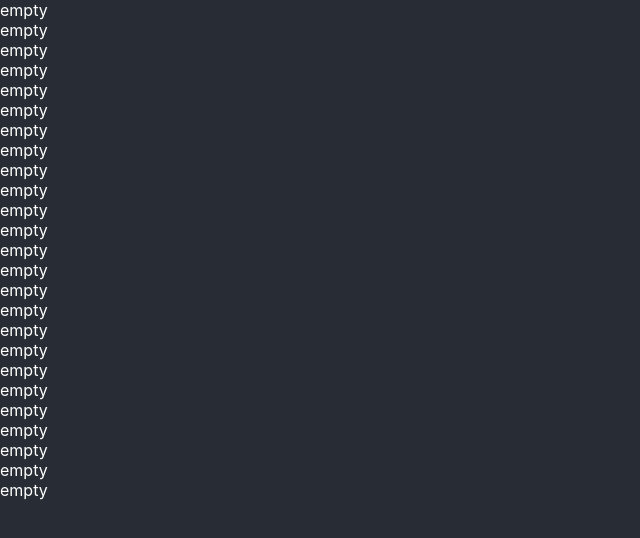
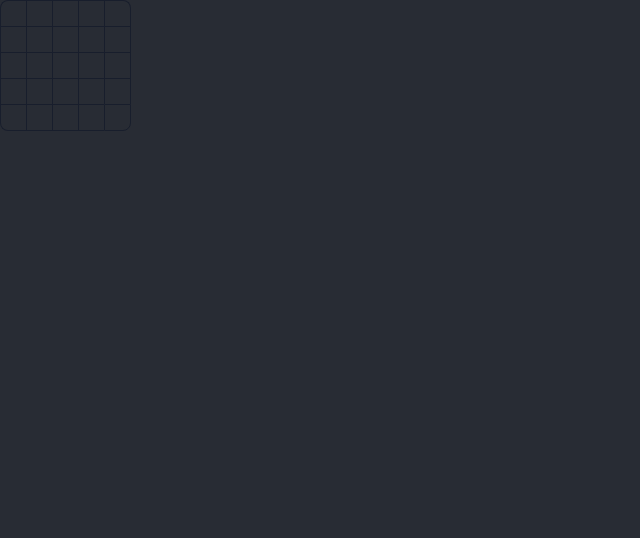
Before and after one commit to taylornorth01/pathfinding-visualizer-react, a React (Create React App) app: page / in a window 1280 px wide. Shown: the top 538 px of the page, without its empty margins (0-640 px from the left). Built offline with nearby package versions, Linux system fonts and the light colour scheme.

Commit message:
grid styling

```diff
--- a/src/component/Grid.tsx
+++ b/src/component/Grid.tsx
@@ -1,6 +1,7 @@
 //
 
 import { GridObject } from '../model';
+import '../style/grid.css';
 
 interface Props {
 	grid: GridObject;
@@ -11,9 +12,13 @@ const Grid: React.FC<Props> = ({ grid }) => {
 		<div>
 			{grid.map((row) => {
 				{
-					return row.map((node) => {
-						return <div>{node.type}</div>;
-					});
+					return (
+						<div className='grid__row'>
+							{row.map((node) => {
+								return <div className='grid__node'></div>;
+							})}
+						</div>
+					);
 				}
 			})}
 		</div>
--- /dev/null
+++ b/src/style/grid.css
@@ -0,0 +1,34 @@
+.grid__row {
+	display: flex;
+}
+
+.grid__node {
+	width: 25px;
+	height: 25px;
+	border-top: 1px solid var(--wall);
+	border-left: 1px solid var(--wall);
+}
+
+.grid__row .grid__node:last-child {
+	border-right: 1px solid var(--wall);
+}
+
+.grid__row:last-child .grid__node {
+	border-bottom: 1px solid var(--wall);
+}
+
+.grid__row:first-child .grid__node:first-child {
+	border-radius: 8px 0 0 0;
+}
+
+.grid__row:first-child .grid__node:last-child {
+	border-radius: 0 8px 0 0;
+}
+
+.grid__row:last-child .grid__node:first-child {
+	border-radius: 0 0 0 8px;
+}
+
+.grid__row:last-child .grid__node:last-child {
+	border-radius: 0 0 8px 0;
+}
```
